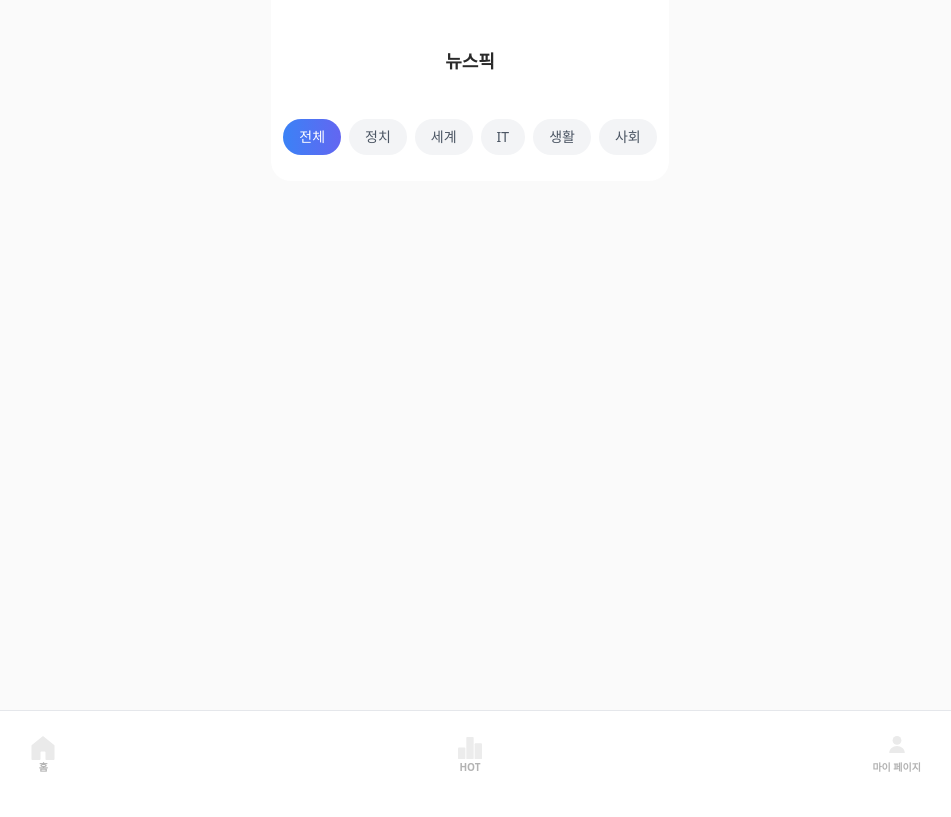
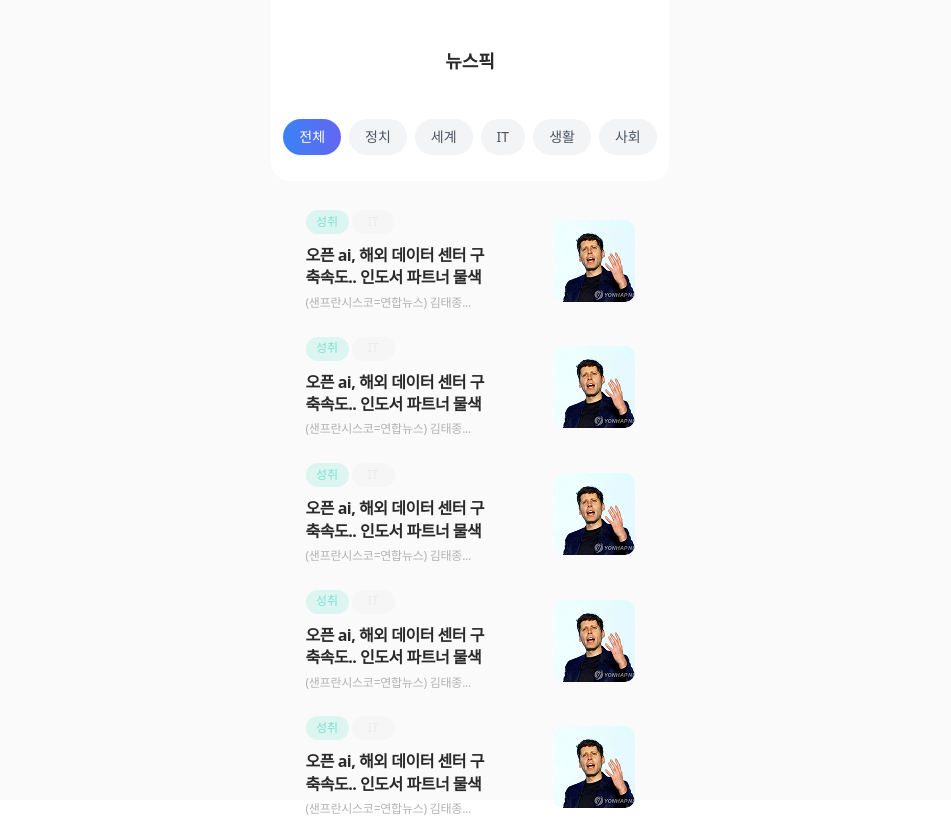
Before and after one commit to 9oormthon-univ/2025_SEASONTHON_TEAM_46_FE, a React (Vite) app: page /news-pick in a window 1280 px wide. Shown: the top 817 px of the page, without its empty margins (170-1121 px from the left). Built offline with nearby package versions, Linux system fonts and the light colour scheme.

Commit message:
feat: newspick page

```diff
--- a/src/pages/NewsPick.tsx
+++ b/src/pages/NewsPick.tsx
@@ -1,9 +1,53 @@
+import HotNewsCard from "../components/hot/HotNewsCard";
 import { FilterHeader } from "../components/my/FilterHeader";
+import hotNews1 from "../assets/images/hot_news1.png";
+import { useStore } from "../stores/useStore";
+import { useEffect } from "react";
+
+type Item = {
+  id: number;
+  title: string;
+  desc: string;
+  categories: { text: string; color: string }[];
+  thumbnail: string;
+};
+
+const baseItem: Omit<Item, "id"> = {
+  title: "오픈 ai, 해외 데이터 센터 구축속도.. 인도서 파트너 물색",
+  desc: "(샌프란시스코=연합뉴스) 김태종...",
+  categories: [
+    { text: "성취", color: "#79E2D0" },
+    { text: "IT", color: "#EAEAEA" },
+  ],
+  thumbnail: hotNews1,
+};
 
 export default function NewsPick() {
+  const setBottomNav = useStore((state) => state.setBottomNav);
+  const listToRender: Item[] = Array.from({ length: 10 }, (_, idx) => ({
+    ...baseItem,
+    id: idx + 1,
+  }));
+
+  useEffect(() => {
+    setBottomNav(false);
+    return () => setBottomNav(true);
+  }, [setBottomNav]);
+
   return (
     <article className="flex h-screen w-full flex-col items-center bg-[#FAFAFA]">
       <FilterHeader />
+      <div className="mt-[29px] flex w-full flex-col items-center gap-[25px] pb-[20px]">
+        {listToRender.map((it: Item) => (
+          <HotNewsCard
+            key={it.id}
+            title={it.title}
+            desc={it.desc}
+            categories={it.categories}
+            thumbnail={it.thumbnail}
+          />
+        ))}
+      </div>
     </article>
   );
 }
```
